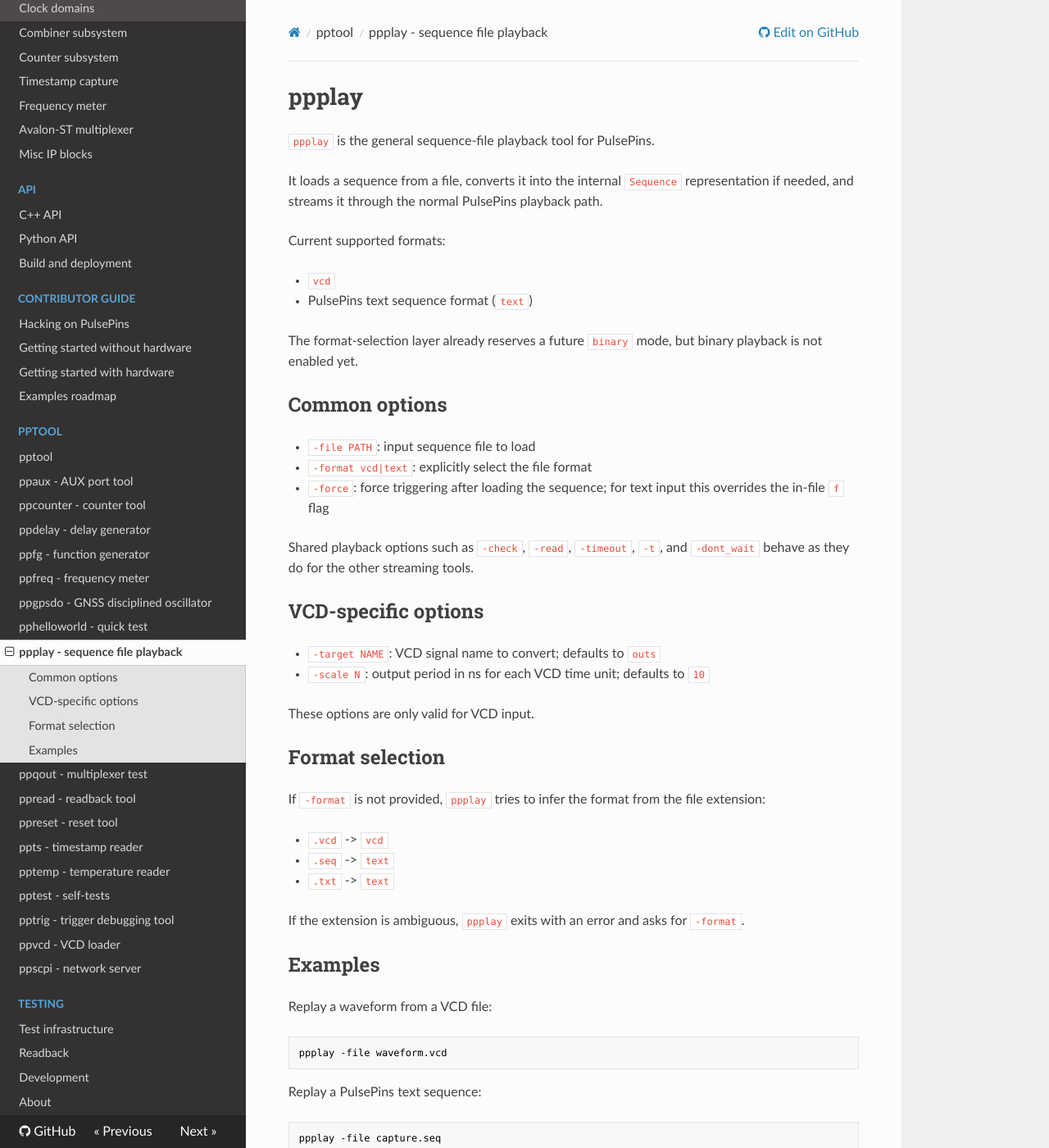
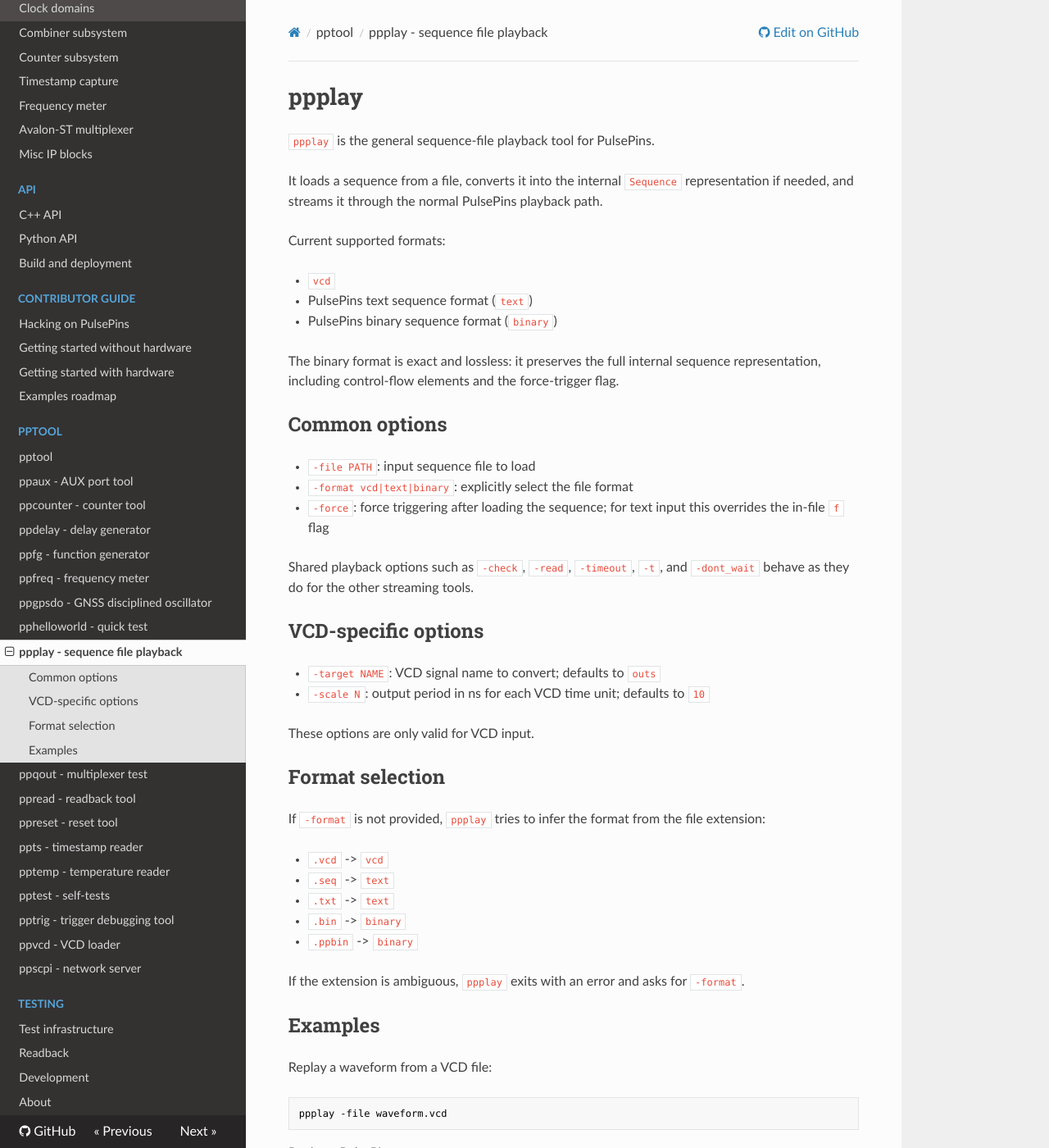
Before and after one commit to rokzitko/PulsePins, an MkDocs documentation site: the page built from docs/docs/ppplay.md, in a window 1280 px wide and 1400 px high. Shown: the whole window at 82% size. Built offline with MkDocs 1.6.1, drawn with Linux system fonts in a browser that asks for light colours; nearby versions of some CDN libraries; some of the changed text lies outside the part shown.

Commit message:
enable binary playback and quiet parser errors

````diff
--- a/docs/docs/ppplay.md
+++ b/docs/docs/ppplay.md
@@ -9,13 +9,14 @@ Current supported formats:
 
 * `vcd`
 * PulsePins text sequence format (`text`)
+* PulsePins binary sequence format (`binary`)
 
-The format-selection layer already reserves a future `binary` mode, but binary playback is not enabled yet.
+The binary format is exact and lossless: it preserves the full internal sequence representation, including control-flow elements and the force-trigger flag.
 
 ## Common options
 
 * `-file PATH`: input sequence file to load
-* `-format vcd|text`: explicitly select the file format
+* `-format vcd|text|binary`: explicitly select the file format
 * `-force`: force triggering after loading the sequence; for text input this overrides the in-file `f` flag
 
 Shared playback options such as `-check`, `-read`, `-timeout`, `-t`, and `-dont_wait` behave as they do for the other streaming tools.
@@ -34,6 +35,8 @@ If `-format` is not provided, `ppplay` tries to infer the format from the file e
 * `.vcd` -> `vcd`
 * `.seq` -> `text`
 * `.txt` -> `text`
+* `.bin` -> `binary`
+* `.ppbin` -> `binary`
 
 If the extension is ambiguous, `ppplay` exits with an error and asks for `-format`.
 
@@ -68,3 +71,9 @@ Force playback even when a text file does not request force-triggering:
 ```bash
 ppplay -file capture.seq -force
 ```
+
+Replay an exact binary sequence capture:
+
+```bash
+ppplay -file capture.ppbin
+```
````
Also changed, not shown: docs/docs/cpp.md (+1 -1 lines), 3 other files.
